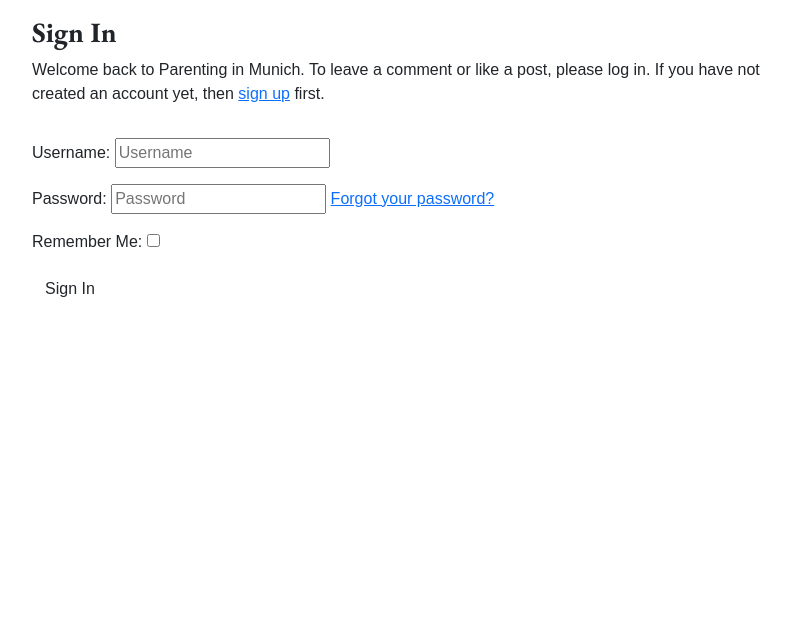
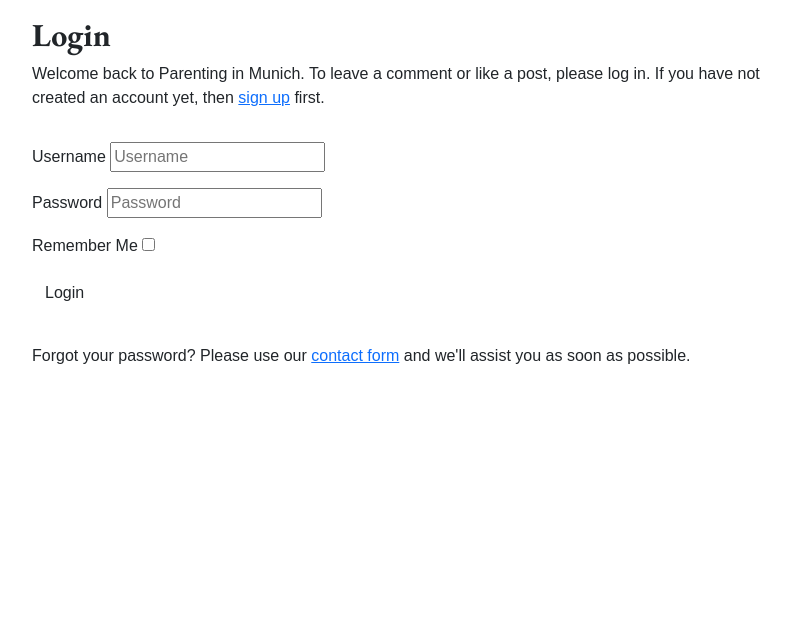
Before and after one commit to pswhdev/parenting_in_munich, a Django app: page /accounts/login/ in a window 1280 px wide. Shown: the part 77-701 px from the top of the page, without its empty margins (240-1031 px from the left). Run offline with Django 4.2, Linux system fonts and the light colour scheme; tables that the repository leaves empty hold one stand-in row (values such as "Sample post"); parts of the project's set-up code (start-up, migrations or seed data) failed here and were passed over; some libraries are stand-ins or nearby versions; some web fonts are replaced.

Commit message:
Remove Forgot password link from login page

```diff
--- a/about/views.py
+++ b/about/views.py
@@ -16,8 +16,8 @@ def about_site(request):
                 request,
                 messages.SUCCESS,
                 "Your message has been "
-                "successfully submitted. We will and get back to "
-                "you as soon as possible.",
+                "successfully submitted. "
+                "We will get in touch with you soon.",
             )
     about = About.objects.all().order_by("-updated_on").first()
     contact_us_form = ContactUsForm()
--- a/templates/account/login.html
+++ b/templates/account/login.html
@@ -1,17 +1,15 @@
+<!-- templates/account/login.html -->
 {% extends "base.html" %}
 
 {% load i18n %}
-{% load account socialaccount %}
 
-{% block head_title %}{% trans "Sign In" %}{% endblock %}
+{% block head_title %}Login{% endblock %}
 
 {% block content %}
-
 <div class="container">
     <div class="row">
         <div class="col-md-8 mt-3 offset-md-2">
-            <h3>{% trans "Sign In" %}</h3>
-
+            <h2>Login</h2>
             <p>{% blocktrans %}Welcome back to Parenting in Munich. To leave a comment or like a post, please log in. If
                 you
                 have not created an account yet, then <a class="link" href="{{ signup_url }}">sign up</a>
@@ -22,12 +20,28 @@
         <div class="col-md-8 mt-3 offset-md-2">
             <form class="login" method="POST" action="{% url 'account_login' %}">
                 {% csrf_token %}
-                {{ form.as_p }}
+                <!-- To show the fields on the form generated by django-allauth so the content can be styled and personalized  -->
+                {% for field in form %}
+                    <div class="mb-3">
+                        <label for="{{ field.id_for_label }}">{{ field.label }}</label>
+                        {{ field }}
+                        {% if field.errors %}
+                            <div class="text-danger">
+                                {{ field.errors }}
+                            </div>
+                        {% endif %}
+                    </div>
+                {% endfor %}
                 {% if redirect_field_value %}
                 <input type="hidden" name="{{ redirect_field_name }}" value="{{ redirect_field_value }}" />
                 {% endif %}
-                <button class="btn btn-signup right" type="submit">{% trans "Sign In" %}</button>
+                <button class="btn btn-signup right" type="submit">{% trans "Login" %}</button>
             </form>
+        </div>
+    </div>
+    <div class="row">
+        <div class="col-md-8 mt-3 offset-md-2">
+            <p class="mt-3">{% trans "Forgot your password? Please use our" %} <a href="{% url 'about' %}">{% trans "contact form" %}</a> {% trans "and we'll assist you as soon as possible." %}</p>
         </div>
     </div>
 </div>
```
